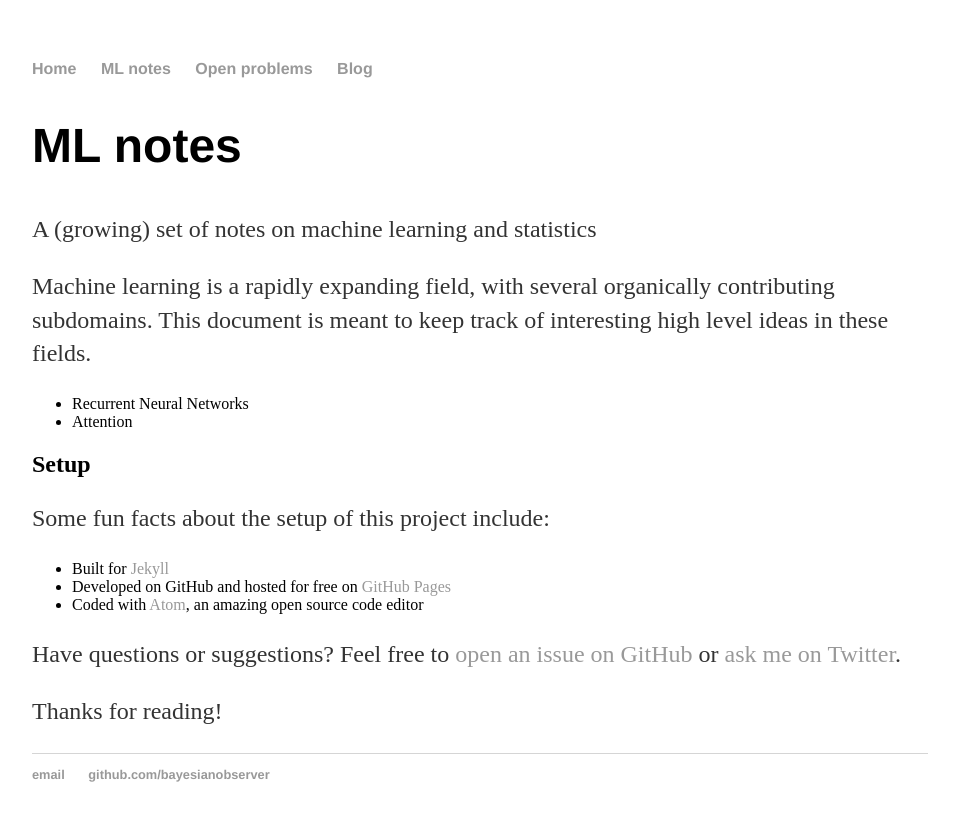
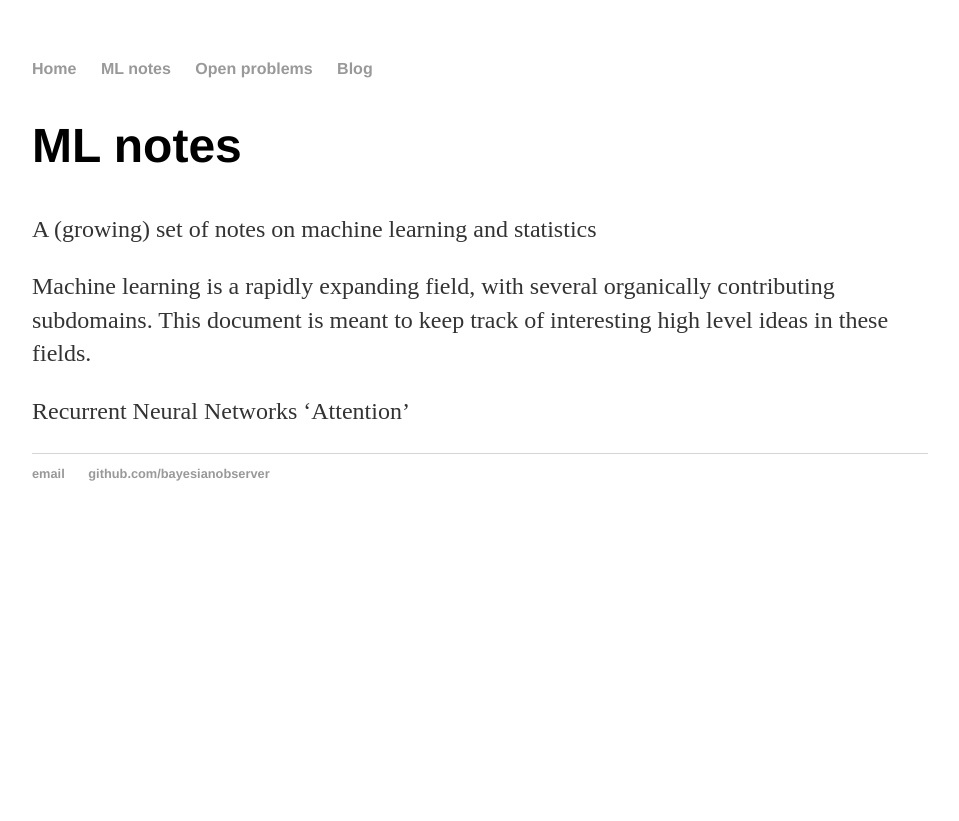
Before and after one commit to bayesianobserver/bayesianobserver.github.io, a Jekyll site: the page built from ml.md, in a window 1280 px wide. Shown: the top 821 px of the page, without its empty margins (160-1119 px from the left). Built offline with Jekyll 4.4.1, drawn with Linux system fonts in a browser that asks for light colours.

Commit message:
Update ml.md

```diff
--- a/ml.md
+++ b/ml.md
@@ -9,17 +9,5 @@
 
 Machine learning is a rapidly expanding field, with several organically contributing subdomains. This document is meant to keep track of interesting high level ideas in these fields.
 
-- Recurrent Neural Networks
-- Attention
-
-## Setup
-
-Some fun facts about the setup of this project include:
-
-- Built for [Jekyll](https://jekyllrb.com)
-- Developed on GitHub and hosted for free on [GitHub Pages](https://pages.github.com)
-- Coded with [Atom](https://atom.io), an amazing open source code editor
-
-Have questions or suggestions? Feel free to [open an issue on GitHub](https://github.com/poole/poole/issues/new) or [ask me on Twitter](https://twitter.com/mdo).
-
-Thanks for reading!
+Recurrent Neural Networks
+'Attention'
```
